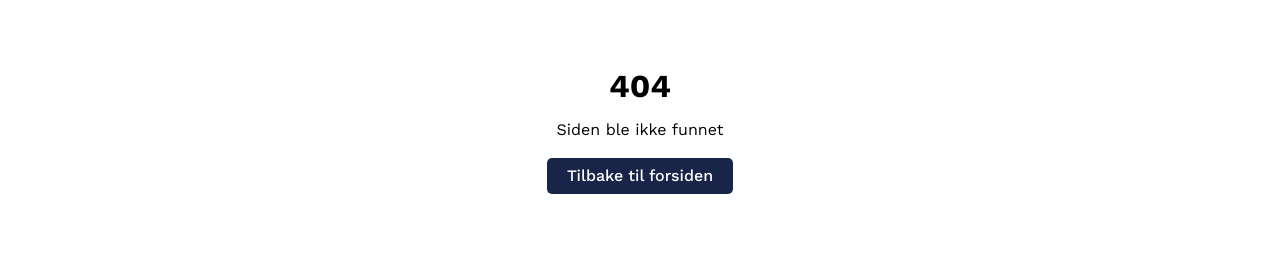
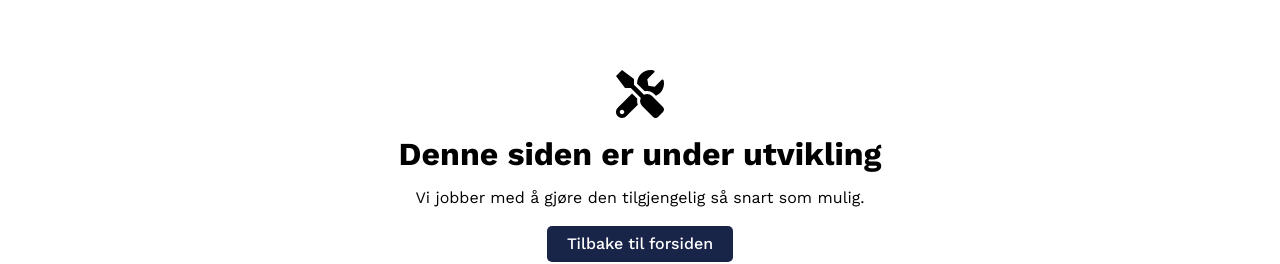
Before and after one commit to Abbos29/detailing, a Next.js app: page /404 in a window 1280 px wide. Shown: the part 225-489 px from the top of the page. Built offline with nearby package versions, Linux system fonts and the light colour scheme.

Commit message:
fix: error page

```diff
--- a/src/components/ui/ErrorWrap/ErrorWrap.jsx
+++ b/src/components/ui/ErrorWrap/ErrorWrap.jsx
@@ -1,22 +1,24 @@
-import React from 'react'
-import s from './ErrorWrap.module.scss'
-import Container from '../Container/Container'
-import Link from 'next/link'
+import React from 'react';
+import s from './ErrorWrap.module.scss';
+import Container from '../Container/Container';
+import Link from 'next/link';
+import { FaTools } from 'react-icons/fa';
 
 const ErrorWrap = () => {
     return (
-        <>
         <section className={s.errorwrap}>
             <Container>
                 <div className={s.wrapper}>
-                        <h1 className={s.title}>404</h1>
-                        <p className={s.text}>Siden ble ikke funnet</p>
-                        <Link href="/" className={s.link}>Tilbake til forsiden</Link>
+                    <FaTools fontSize="3rem" className={s.icon} />
+                    <h1 className={s.title}>Denne siden er under utvikling</h1>
+                    <p className={s.text}>Vi jobber med å gjøre den tilgjengelig så snart som mulig.</p>
+                    <Link href="/" className={s.link}>
+                        Tilbake til forsiden
+                    </Link>
                 </div>
             </Container>
         </section>
-        </>
-    )
-}
+    );
+};
 
-export default ErrorWrap
+export default ErrorWrap;
```
Lines whose indentation alone changed are shown as unchanged.
